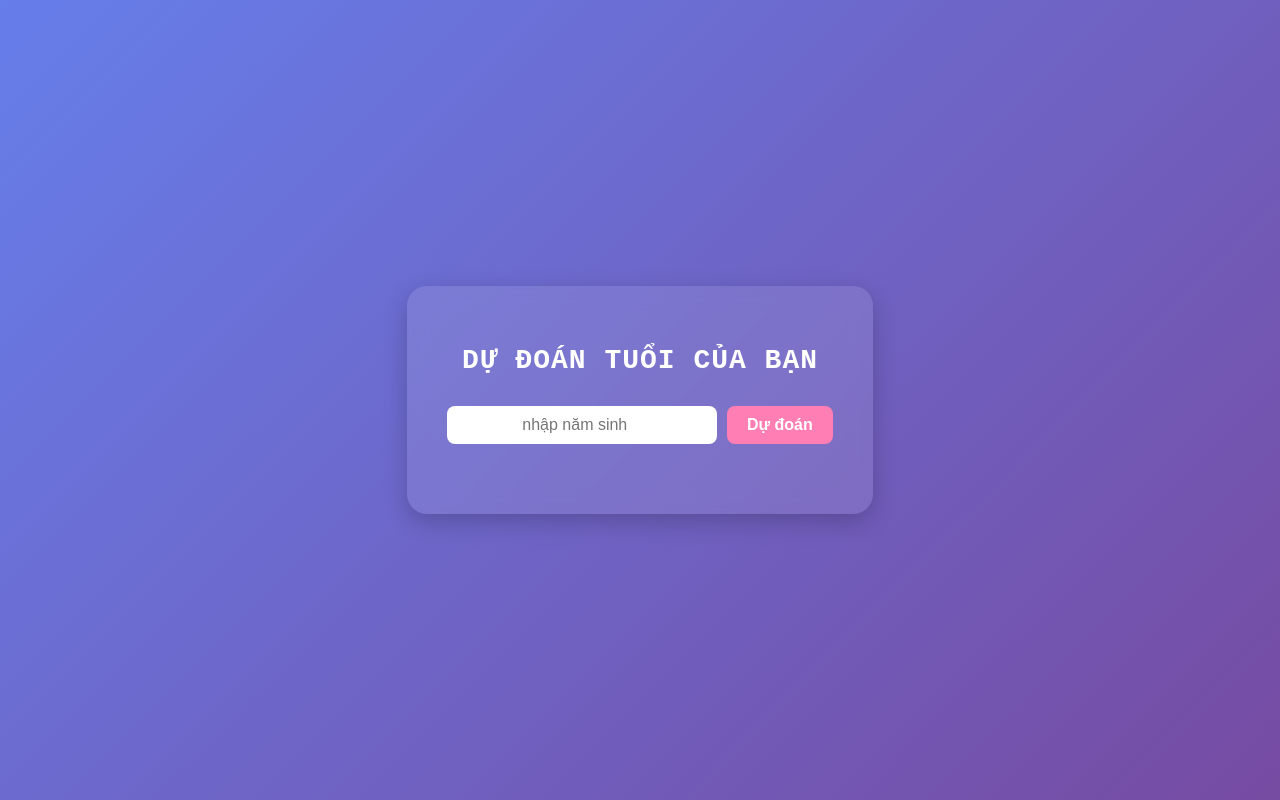
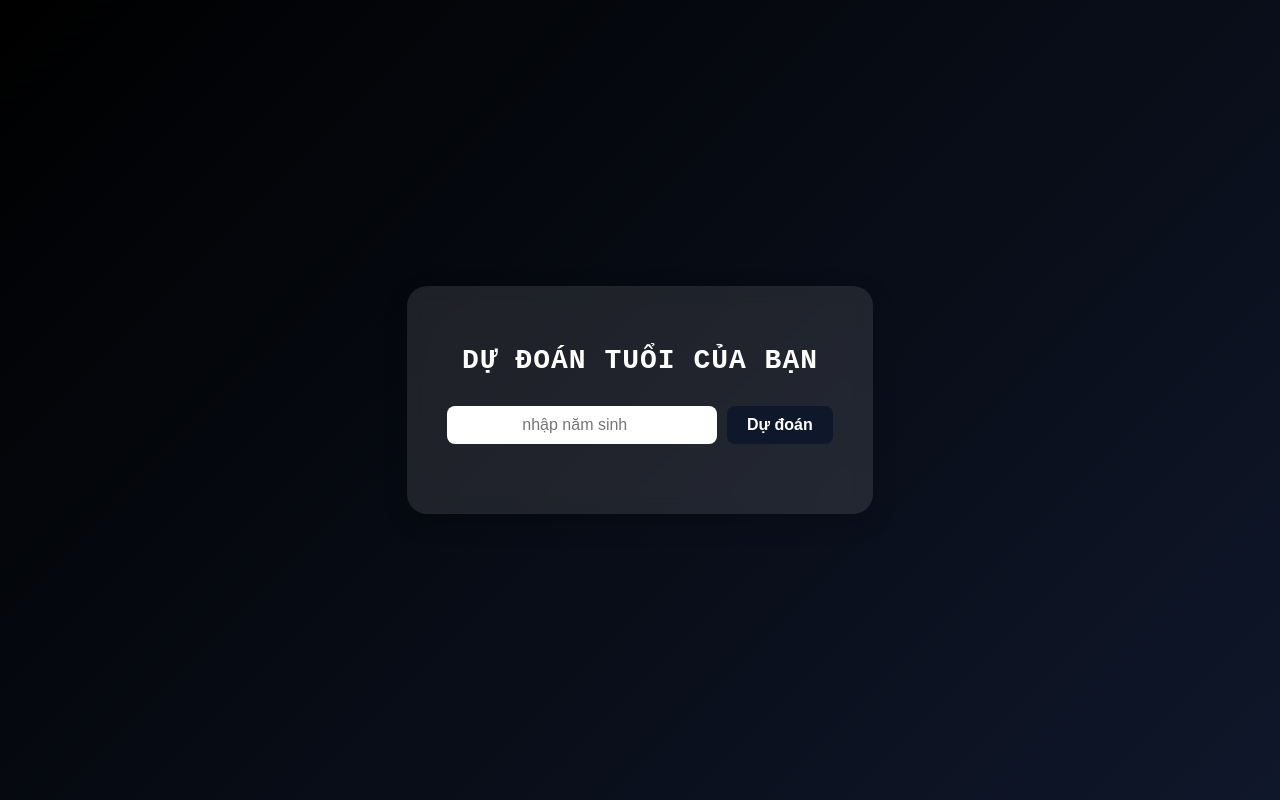
Before and after one commit to buidinhloc/buidinhloc.github.io, a plain HTML site: page index.html in a window 1280 px wide. Drawn offline with Linux system fonts and the light colour scheme.

Commit message:
Update style.css

```diff
--- a/style.css
+++ b/style.css
@@ -4,9 +4,9 @@ body {
   display: flex;
   justify-content: center;
   align-items: center;
-  background: linear-gradient(135deg, #667eea, #764ba2);
+  background: linear-gradient(135deg, #000000, #0f172a);
   font-family: 'JetBrains Mono', monospace;
-  color: #fff;
+  color: #ffffff;
 }
 
 .container {
@@ -43,13 +43,13 @@ button {
   border: none;
   border-radius: 8px;
   cursor: pointer;
-  background: #ff7eb3;
+  background: #0f172a;
   color: white;
   transition: all 0.3s ease;
 }
 
 button:hover {
-  background: #ff5277;
+  background: #1f3057;
   transform: scale(1.05);
 }
 
```
